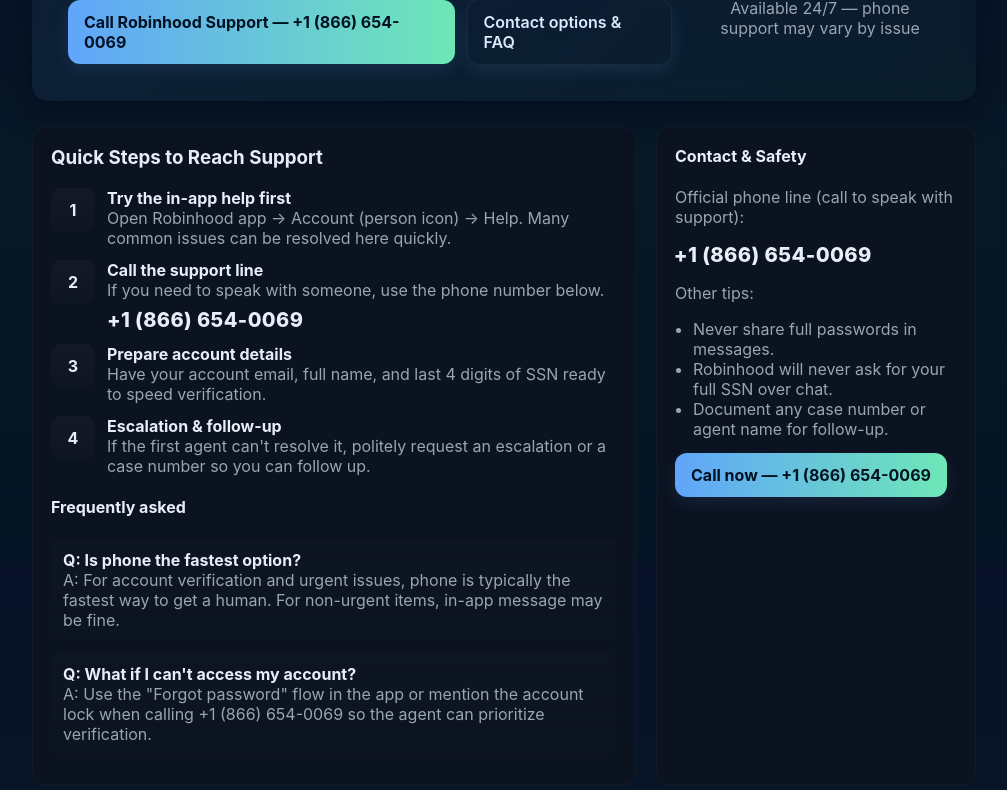
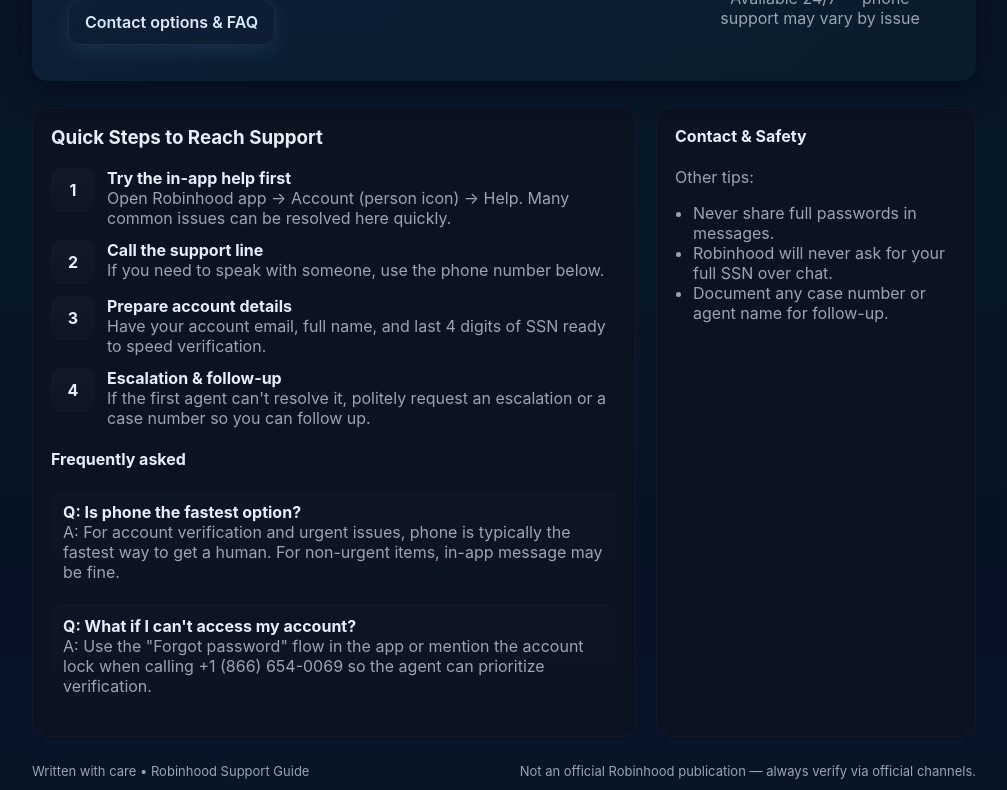
Before and after one commit to himkaran25/robin-hood-support-guide, a plain HTML site: page index.html in a window 1280 px wide. Shown: the part 277-1067 px from the top of the page, without its empty margins (136-1143 px from the left). Drawn offline with Linux system fonts and the light colour scheme.

Commit message:
Update index.html

```diff
--- a/index.html
+++ b/index.html
@@ -71,7 +71,7 @@
         <p class="lead">Clear, step-by-step instructions and the official phone line so you can get help with accounts, transfers, and technical issues.</p>
 
         <div class="cta-row">
-          <a class="btn" href="tel:+18666540069" aria-label="Call Robinhood Support">Call Robinhood Support — +1 (866) 654-0069</a>
+
           <a class="btn secondary" href="#contact">Contact options & FAQ</a>
         </div>
       </div>
@@ -108,7 +108,7 @@
             <div>
               <strong>Call the support line</strong>
               <div class="muted">If you need to speak with someone, use the phone number below.</div>
-              <div style="margin-top:8px" class="contact-phone">+1 (866) 654-0069</div>
+
             </div>
           </div>
 
@@ -139,8 +139,8 @@
 
       <aside class="card">
         <h4 style="margin-top:0">Contact & Safety</h4>
-        <p class="muted">Official phone line (call to speak with support):</p>
-        <div class="contact-phone pulse" style="margin:10px 0">+1 (866) 654-0069</div>
+
+
 
         <p class="muted">Other tips:</p>
         <ul style="margin:8px 0 0;padding-left:18px;color:var(--muted)">
@@ -150,7 +150,7 @@
         </ul>
 
         <div style="margin-top:14px">
-          <a class="btn" href="tel:+18666540069">Call now — +1 (866) 654-0069</a>
+
         </div>
       </aside>
     </div>
```
